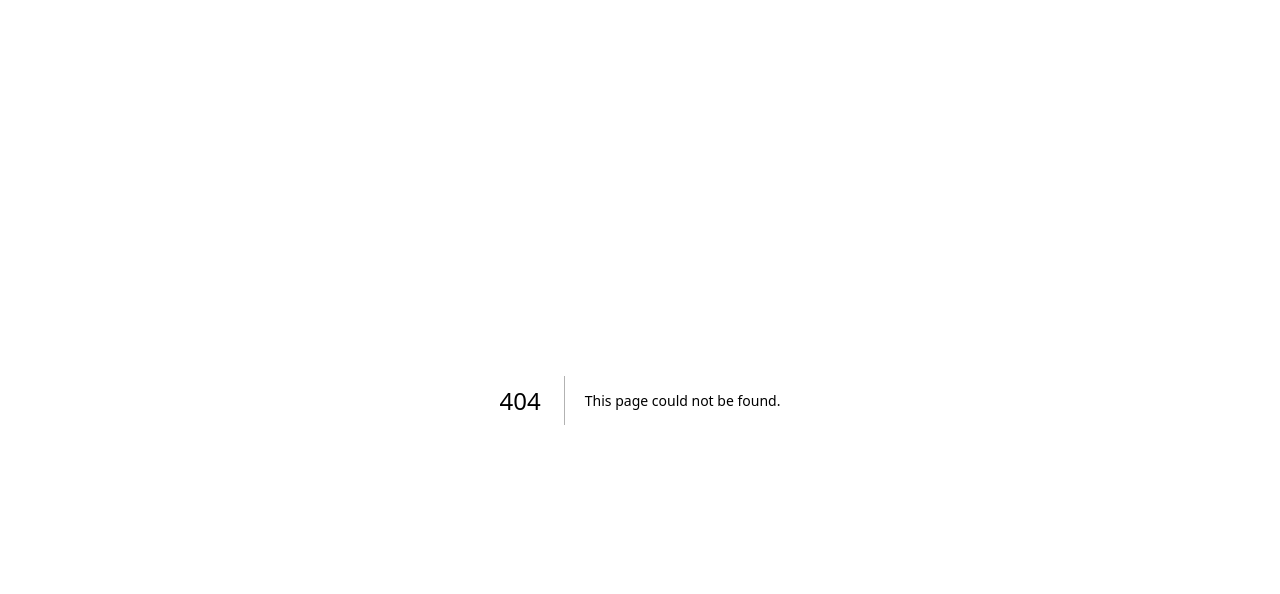
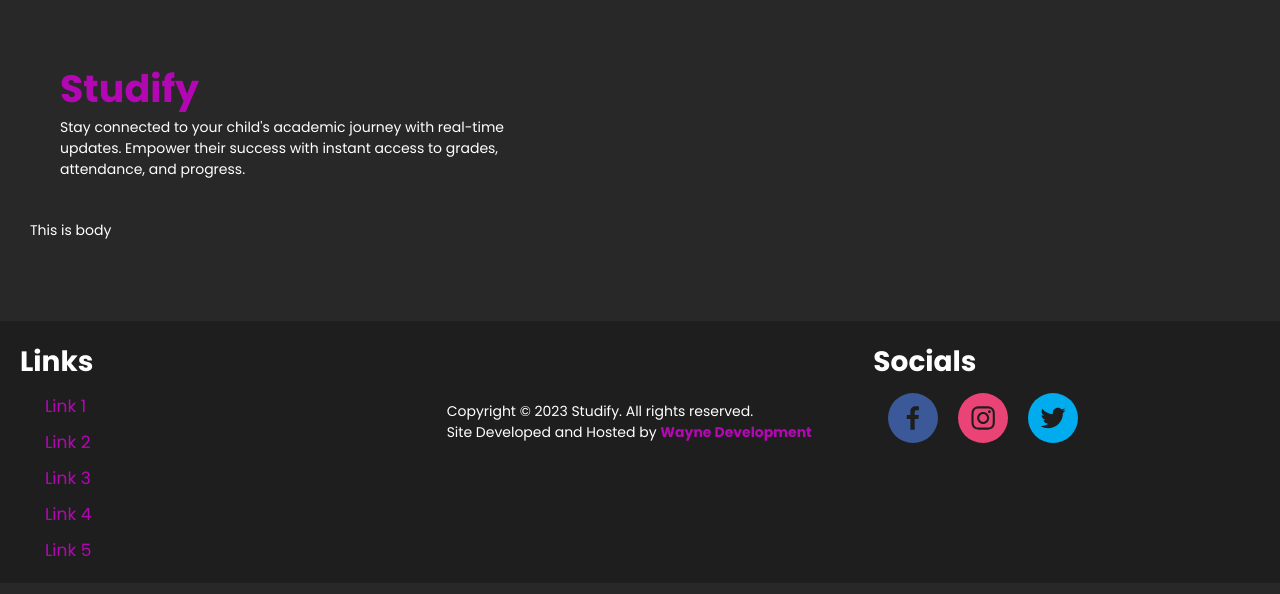
Before and after one commit to AliWayne101/studify, a Next.js app: page /dashboard in a window 1280 px wide. Before the commit this address had no page. Shown: the top 594 px of the page. Built offline with nearby package versions, Linux system fonts and the light colour scheme.

Commit message:
Added Dashboard

```diff
--- /dev/null
+++ b/app/dashboard/page.tsx
@@ -0,0 +1,21 @@
+import React from 'react'
+import Logo from '../sections/Logo'
+import Body from '../sections/Body'
+import Footer from '../sections/footer'
+import "../css/dashboard.scss"
+
+const Dashboard = () => {
+  return (
+    <>
+    <main>
+        <Logo />
+        <Body>
+            This is body
+        </Body>
+    </main>
+    <Footer />
+    </>
+  )
+}
+
+export default Dashboard
```
Also changed, not shown: app/css/dashboard.scss (added).
